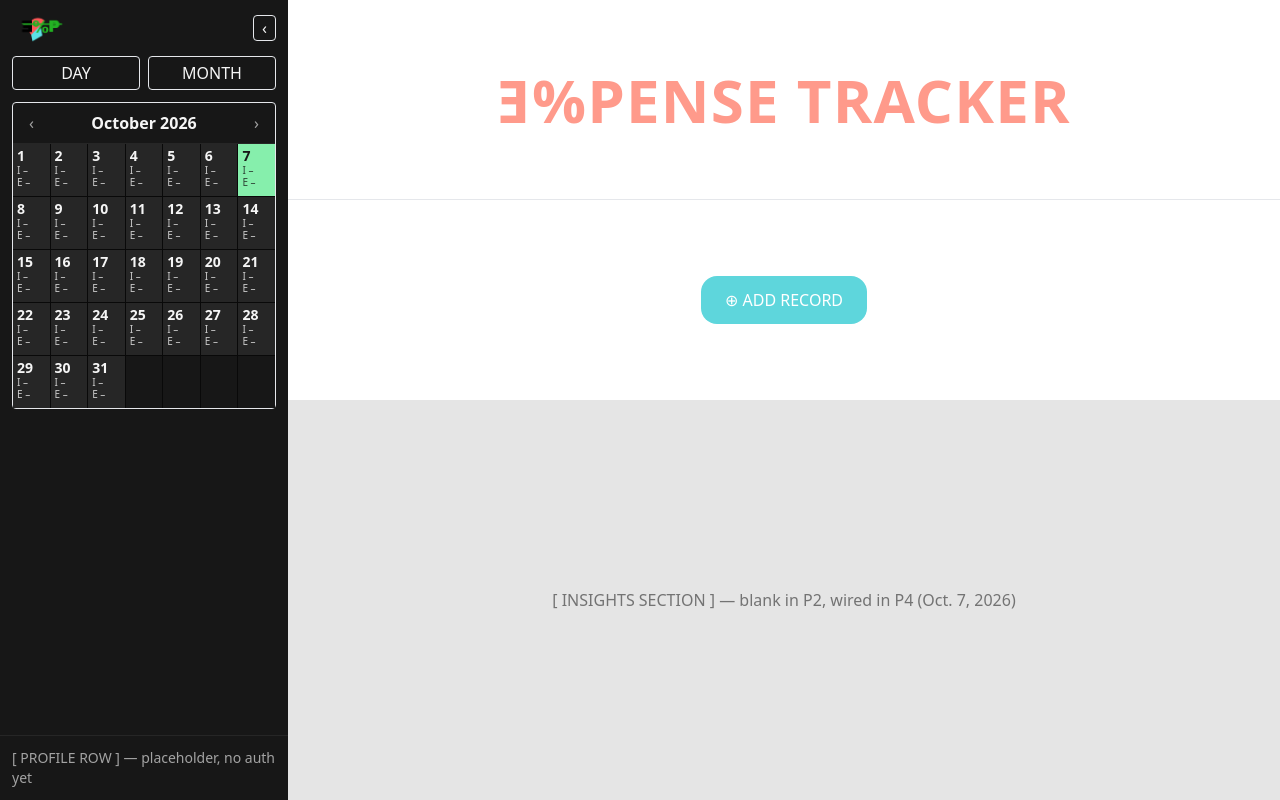
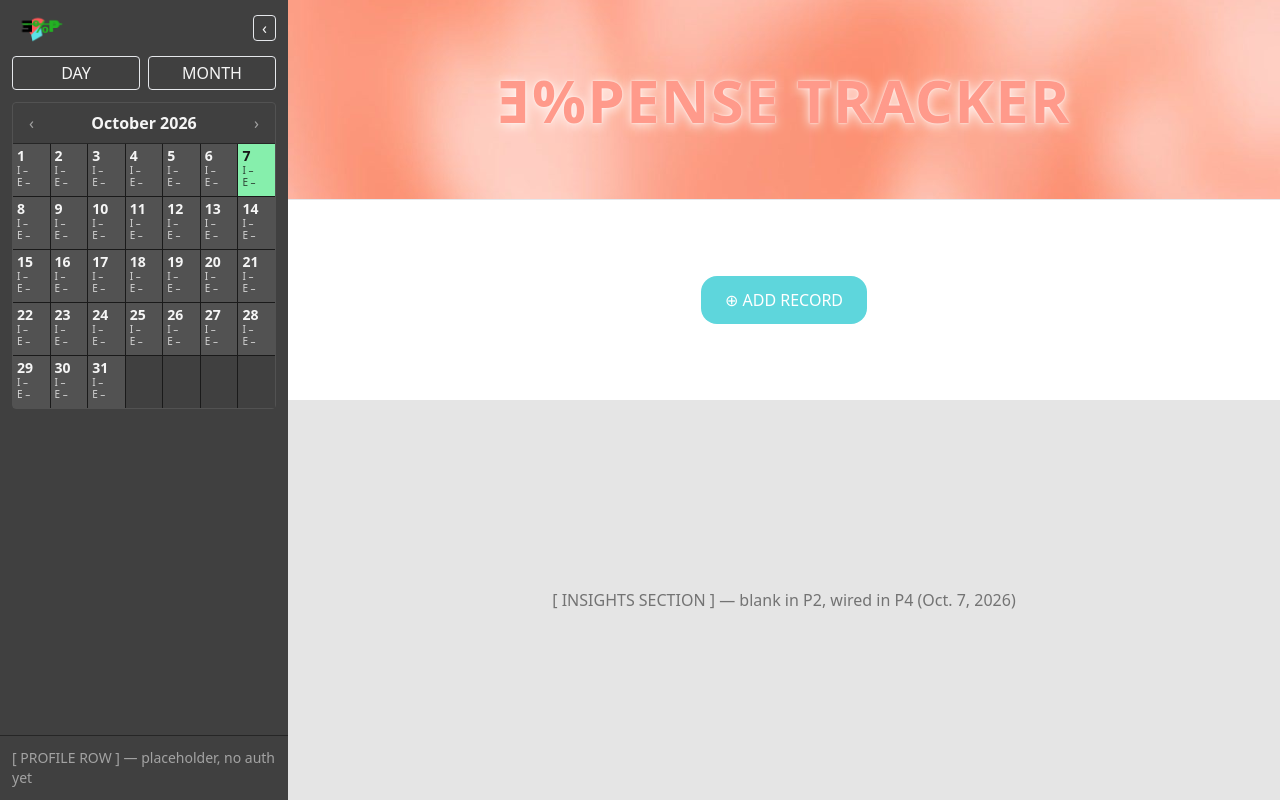
Before and after one commit to bjkmz/expense-tracker, a Django app: page / in a window 1280 px wide. Run offline with Django 5.2, Linux system fonts and the light colour scheme; data comes from the database, SQL or seed files in the repository; data that the repository does not hold is empty; some libraries are stand-ins or nearby versions.

Commit message:
banner-bg-calendar-bg

```diff
--- a/templates/base.html
+++ b/templates/base.html
@@ -40,7 +40,8 @@
   </script>
   <style>
     :root { --banner: #FF9A8B; --teal: #5ED6DC; }
-    .banner { color: var(--banner); letter-spacing: .02em; }
+    .banner { color: var(--banner); letter-spacing: .02em; text-shadow: 0 2px 12px rgba(255,255,255,0.9), 0 0 2px #fff; }
+    .banner-bg { background-image: url('/static/banner-bg.jpg'); background-size: cover; background-position: center; }
   </style>
   {% block head %}{% endblock %}
 </head>
--- a/templates/home.html
+++ b/templates/home.html
@@ -3,7 +3,7 @@
 {% block content %}
 <div class="min-h-screen flex flex-col md:flex-row">
   {# Desktop / tablet collapsible aside. Hidden on mobile (modal instead). #}
-  <aside id="sidenav" class="hidden md:flex bg-neutral-900 text-neutral-100 md:w-72 shrink-0 flex-col">
+  <aside id="sidenav" class="hidden md:flex bg-neutral-700 text-neutral-100 md:w-72 shrink-0 flex-col">
     <div class="flex items-center justify-between p-3">
       <img src="/static/logo.png" alt="logo" class="h-8 w-auto" onerror="this.style.display='none'" />
       <button class="border rounded px-2" title="Collapse" onclick="document.getElementById('aside-body').classList.toggle('hidden');document.getElementById('sidenav').classList.toggle('md:w-72');document.getElementById('sidenav').classList.toggle('md:w-16')">‹</button>
@@ -13,7 +13,7 @@
         <button class="flex-1 border rounded py-1" hx-get="{% url 'calendar-day' %}?ym={{ default_ym }}" hx-target="[data-cal-desktop]" hx-swap="innerHTML">DAY</button>
         <button class="flex-1 border rounded py-1" hx-get="{% url 'calendar-month' %}?y={{ default_y }}" hx-target="[data-cal-desktop]" hx-swap="innerHTML">MONTH</button>
       </div>
-      <div data-cal data-cal-desktop id="calendar" class="m-3 border rounded min-h-[240px]"
+      <div data-cal data-cal-desktop id="calendar" class="m-3 border border-neutral-600 bg-neutral-700 rounded min-h-[240px]"
            hx-get="{% url 'calendar-day' %}?ym={{ default_ym }}" hx-trigger="load, refresh" hx-swap="innerHTML">
         <div class="p-4 text-sm text-neutral-500">Loading calendar…</div>
       </div>
@@ -22,7 +22,7 @@
   </aside>
 
   <main class="flex-1 flex flex-col min-h-screen">
-    <header class="bg-white border-b min-h-[25vh] flex items-center justify-center">
+    <header class="banner-bg border-b min-h-[25vh] flex items-center justify-center">
       <h1 class="banner text-4xl md:text-6xl font-black text-center">Ǝ%PENSE TRACKER</h1>
     </header>
     <div class="flex justify-center items-center min-h-[25vh] bg-white">
@@ -40,7 +40,7 @@
     <button class="border rounded-full w-10 h-10" title="Profile">◔</button>
     <button class="border rounded-full w-10 h-10" title="Calendar" onclick="document.getElementById('cal-modal').showModal()">📅</button>
   </nav>
-  <dialog id="cal-modal" class="bg-neutral-900 text-neutral-100 rounded p-0 w-[92vw] max-w-md">
+  <dialog id="cal-modal" class="bg-neutral-700 text-neutral-100 rounded p-0 w-[92vw] max-w-md">
     <div class="flex items-center justify-between p-3">
       <div class="flex gap-2 flex-1 mr-2">
         <button class="flex-1 border rounded py-1" hx-get="{% url 'calendar-day' %}?ym={{ default_ym }}" hx-target="[data-cal-mobile]" hx-swap="innerHTML">DAY</button>
--- a/templates/partials/calendar_day.html
+++ b/templates/partials/calendar_day.html
@@ -7,14 +7,14 @@
 <div class="grid grid-cols-7 gap-px bg-black/60">
   {% for c in cells %}
     {% if c is None %}
-      <div class="bg-neutral-900 min-h-[52px]"></div>
+      <div class="bg-neutral-700 min-h-[52px]"></div>
     {% else %}
       <a href="{% url 'day-detail' c.iso %}"
          class="block min-h-[52px] p-1 text-left
           {% if c.flag == 'today' %}bg-green-300 text-neutral-900
           {% elif c.flag == 'hot' %}bg-red-300 text-neutral-900
           {% elif c.flag == 'cold' %}bg-blue-200 text-neutral-900
-          {% else %}bg-neutral-800 text-neutral-100{% endif %}">
+          {% else %}bg-neutral-600 text-neutral-100{% endif %}">
         <div class="text-sm font-semibold leading-4">{{ c.day }}</div>
         <div class="text-[10px] leading-3 opacity-80">I {{ c.income|default:"–" }}</div>
         <div class="text-[10px] leading-3 opacity-80">E {{ c.expense|default:"–" }}</div>
--- a/templates/partials/calendar_month.html
+++ b/templates/partials/calendar_month.html
@@ -11,7 +11,7 @@
         {% if c.flag == 'today' %}bg-green-300 text-neutral-900
         {% elif c.flag == 'hot' %}bg-red-300 text-neutral-900
         {% elif c.flag == 'cold' %}bg-blue-200 text-neutral-900
-        {% else %}bg-neutral-800 text-neutral-100{% endif %}">
+         {% else %}bg-neutral-600 text-neutral-100{% endif %}">
       <span class="text-sm">{{ c.name }}</span>
       <span class="text-[10px] opacity-80">I {{ c.income|default:"–" }} / E {{ c.expense|default:"–" }}</span>
     </a>
```
Also changed, not shown: public/banner-bg.jpg (added).
